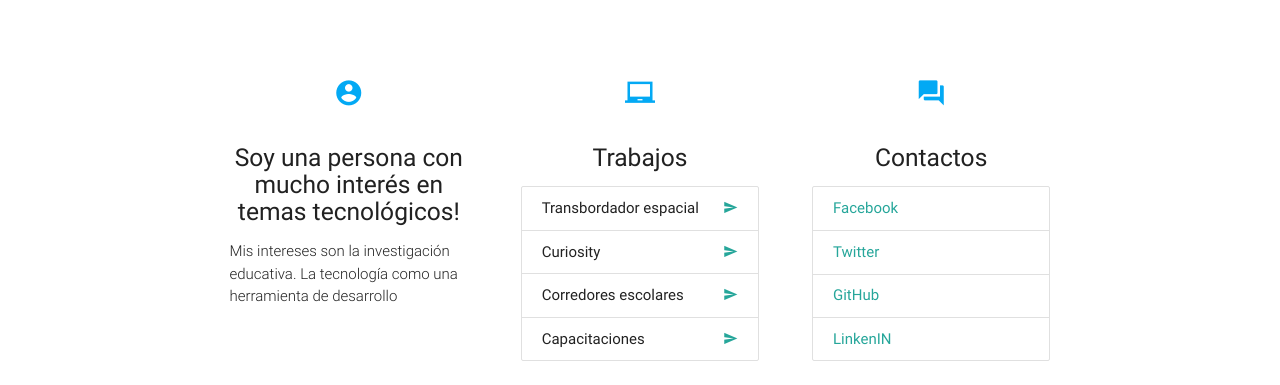
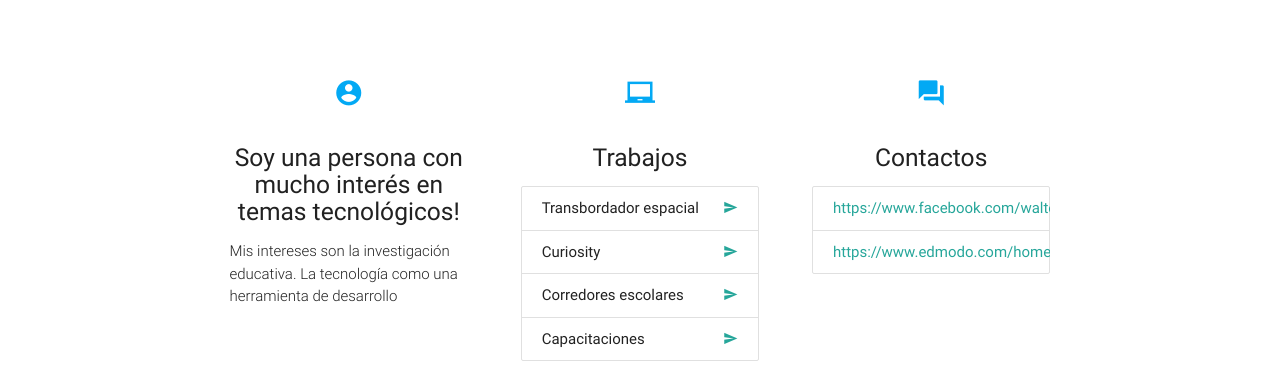
Before and after one commit to johnniewalker03/portafolio, a plain HTML site: page index.html in a window 1280 px wide. Shown: the part 305-690 px from the top of the page. Drawn offline with nearby package versions, Linux system fonts and the light colour scheme.

Commit message:
Redes sociales...

```diff
--- a/index.html
+++ b/index.html
@@ -82,10 +82,8 @@
             <!-- Commit 4 -->
             <p class="light">
               <div class="collection">
-       <a href="#!" class="collection-item waves-effect waves-orange waves-ripple">Facebook</i></a>
-       <a href="#!" class="collection-item waves-effect waves-orange waves-ripple">Twitter</a>
-       <a href="#!" class="collection-item waves-effect waves-orange waves-ripple">GitHub</a>
-       <a href="#!" class="collection-item waves-effect waves-orange waves-ripple">LinkenIN</a>
+       <a href="#!" class="collection-item waves-effect waves-orange waves-ripple">https://www.facebook.com/walter.parras</i></a>
+       <a href="#!" class="collection-item waves-effect waves-orange waves-ripple">https://www.edmodo.com/home</a>
      </div>
             </p>
           </div>
```
